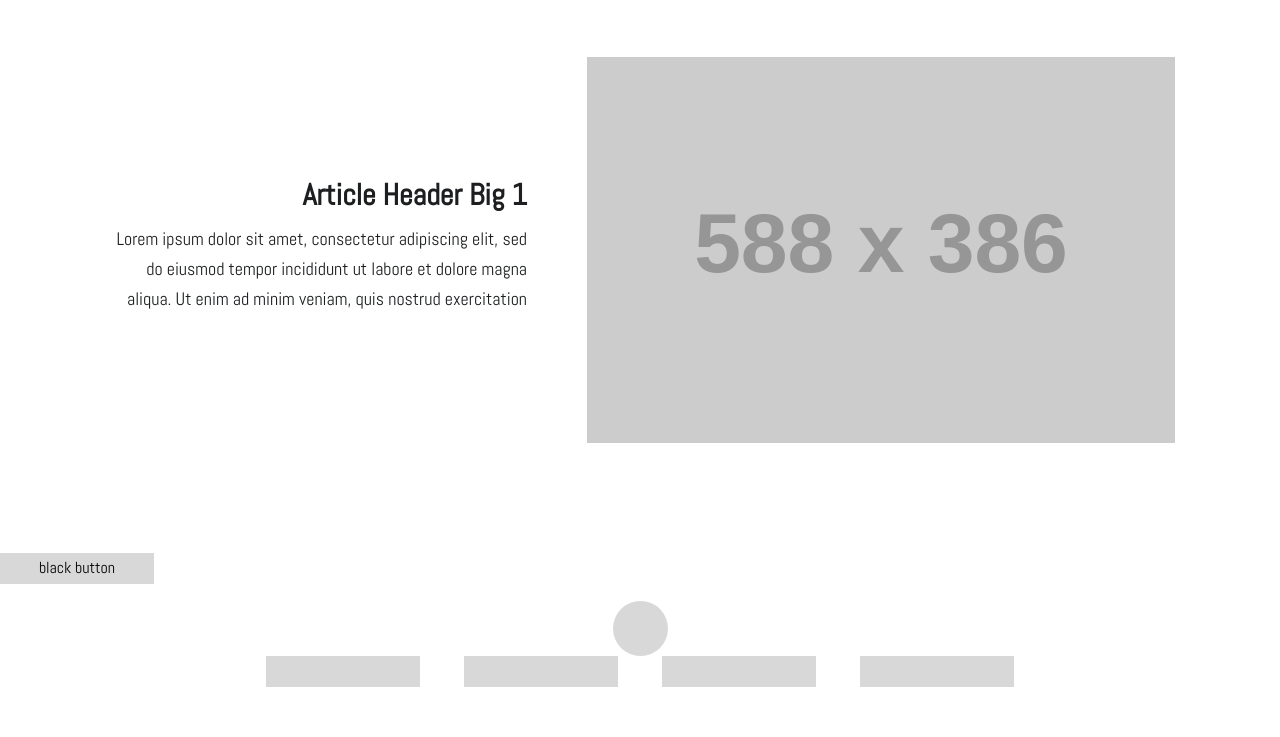
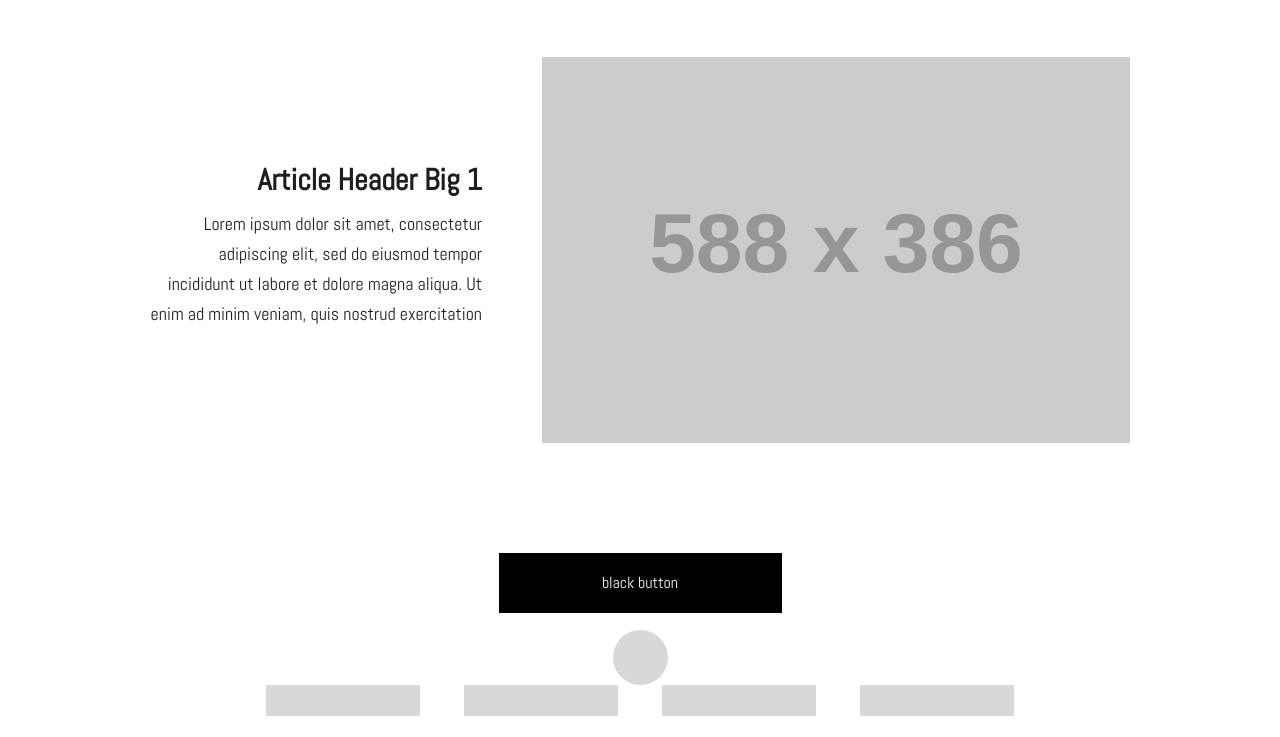
Before and after one commit to alphaalena/beeline_html_test, a website built with webpack: page src/index.html in a window 1280 px wide. Shown: the part 2596-3333 px from the top of the page. Before the commit the page ends 3304 px from the top, so only its background shows below. Built offline with nearby package versions, Linux system fonts and the light colour scheme; placeholder pictures from the web are drawn by us.

Commit message:
actions section

```diff
--- /dev/null
+++ b/src/assets/css/actions.css
@@ -0,0 +1,5 @@
+.actions {
+  display: flex;
+  justify-content: center;
+  align-items: center;
+}
--- a/src/assets/css/article.css
+++ b/src/assets/css/article.css
@@ -6,6 +6,9 @@
 
 .article-wrapper.column {
   padding: 80px calc(125px - 40px);
+  max-width: 1190px;
+  align-items: center;
+  align-self: center;
 }
 
 .article-wrapper.column .article:not(:last-child) {
--- a/src/assets/css/main.css
+++ b/src/assets/css/main.css
@@ -1,3 +1,8 @@
 * {
   box-sizing: border-box;
 }
+
+main {
+  display: flex;
+  flex-direction: column;
+}
--- a/src/index.html
+++ b/src/index.html
@@ -95,9 +95,9 @@
           </div>
         </article>
       </section>
-      <div class="btn-wrapper">
-        <button class="btn">black button</button>
-      </div>
+      <section class="actions">
+        <button class="btn large black text-white">black button</button>
+      </section>
     </main>
     <footer class="footer">
       <nav class="header-navigation column">
--- a/src/index.js
+++ b/src/index.js
@@ -11,4 +11,5 @@ import './assets/css/banner.css'
 import './assets/css/article.css'
 import './assets/css/updates.css'
 import './assets/css/colors.css'
+import './assets/css/actions.css'
 import './assets/css/layout.css'
```
